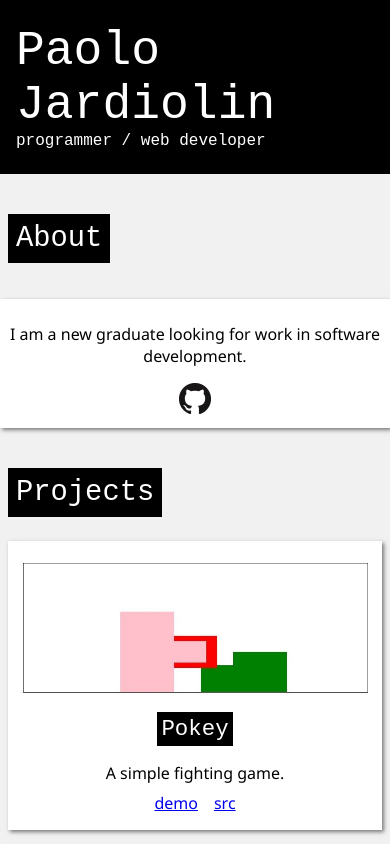
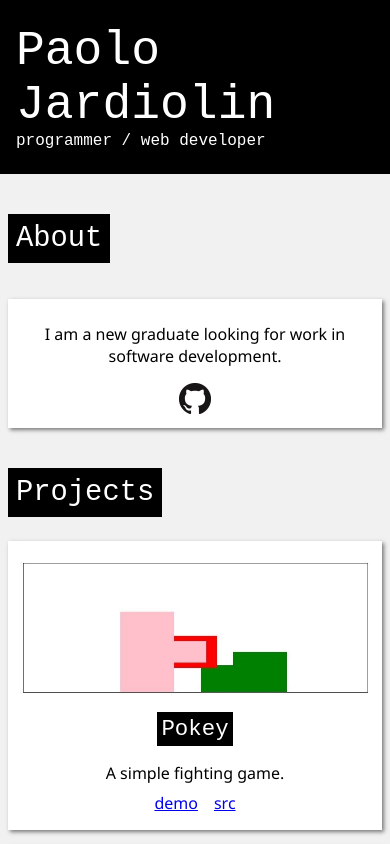
Before and after one commit to PJ623/pj623.github.io, a plain HTML site: page index.html in a window 390 px wide. Shown: the top 844 px of the page. Drawn offline with Linux system fonts and the light colour scheme.

Commit message:
adjusted margin of element for mobile

```diff
--- a/css/main.css
+++ b/css/main.css
@@ -53,7 +53,7 @@ h1 {
     box-shadow: 2px 2px 4px rgba(0,0,0,0.5);
     padding: 8px;
     text-align: center;
-    margin: 12px 0 8px 0;
+    margin: 12px 8px 8px 8px;
 }
 
 footer {
```
